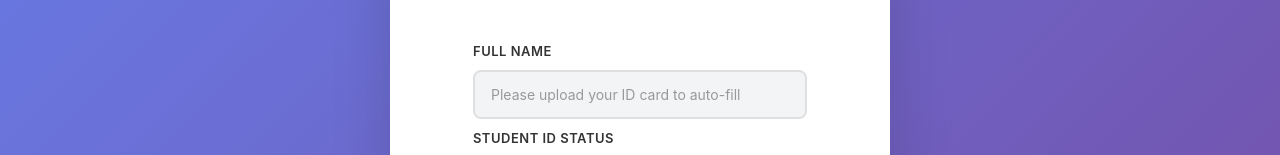
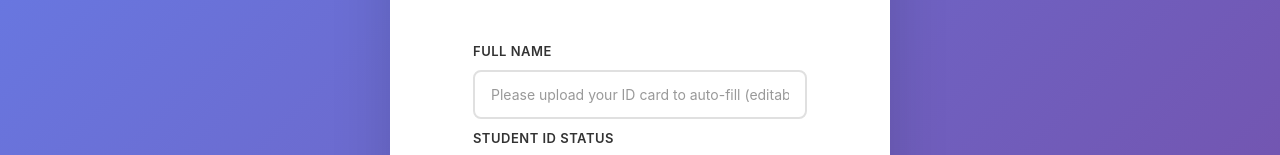
Before and after one commit to weilailing12/FYP_Marketplace, a React (Vite) app: page /register in a window 1280 px wide. Shown: the part 329-484 px from the top of the page. Built offline with nearby package versions, Linux system fonts and the light colour scheme; no server answers.

Commit message:
Update Register2

```diff
--- a/src/app/components/Register.tsx
+++ b/src/app/components/Register.tsx
@@ -59,7 +59,11 @@ export const Register = () => {
           studentId = match[0];
           // On this specific ID card, the name is usually the line right above the ID
           if (i > 0) {
-            name = lines[i - 1];
+            // Remove punctuation and numbers which often get accidentally scanned before the name
+            name = lines[i - 1].replace(/[^A-Za-z\s]/g, '').trim();
+
+            // Clean up multiple spaces
+            name = name.replace(/\s+/g, ' ');
           }
           break;
         }
@@ -163,9 +167,9 @@ export const Register = () => {
           <input
             type="text"
             value={formData.name}
-            readOnly
-            style={{ backgroundColor: "#f3f4f6", cursor: "not-allowed", display: "block", width: "100%", marginBottom: "10px" }}
-            placeholder="Please upload your ID card to auto-fill"
+            onChange={(e) => setFormData({ ...formData, name: e.target.value })}
+            style={{ display: "block", width: "100%", marginBottom: "10px" }}
+            placeholder="Please upload your ID card to auto-fill (editable if incorrect)"
           />
 
           <label>Student ID Status</label>
```
